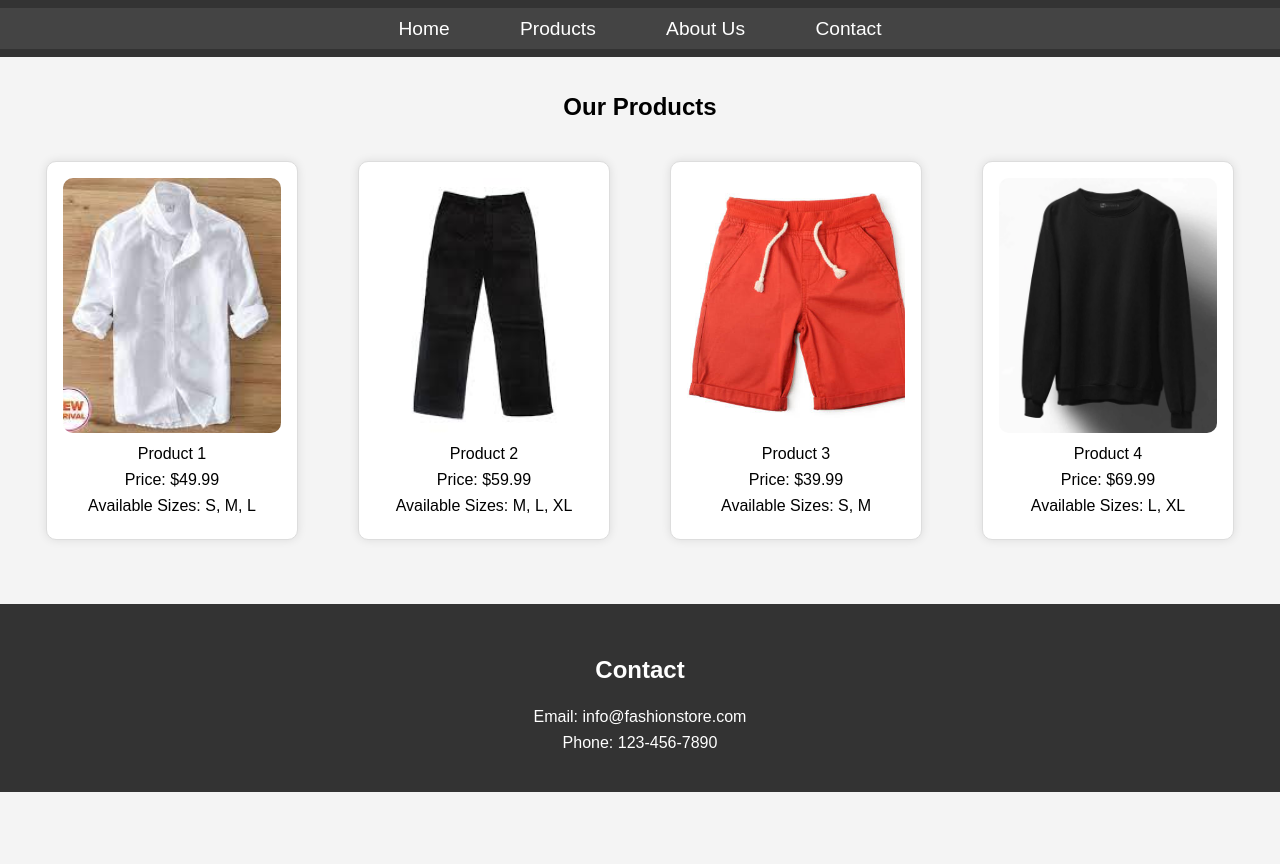
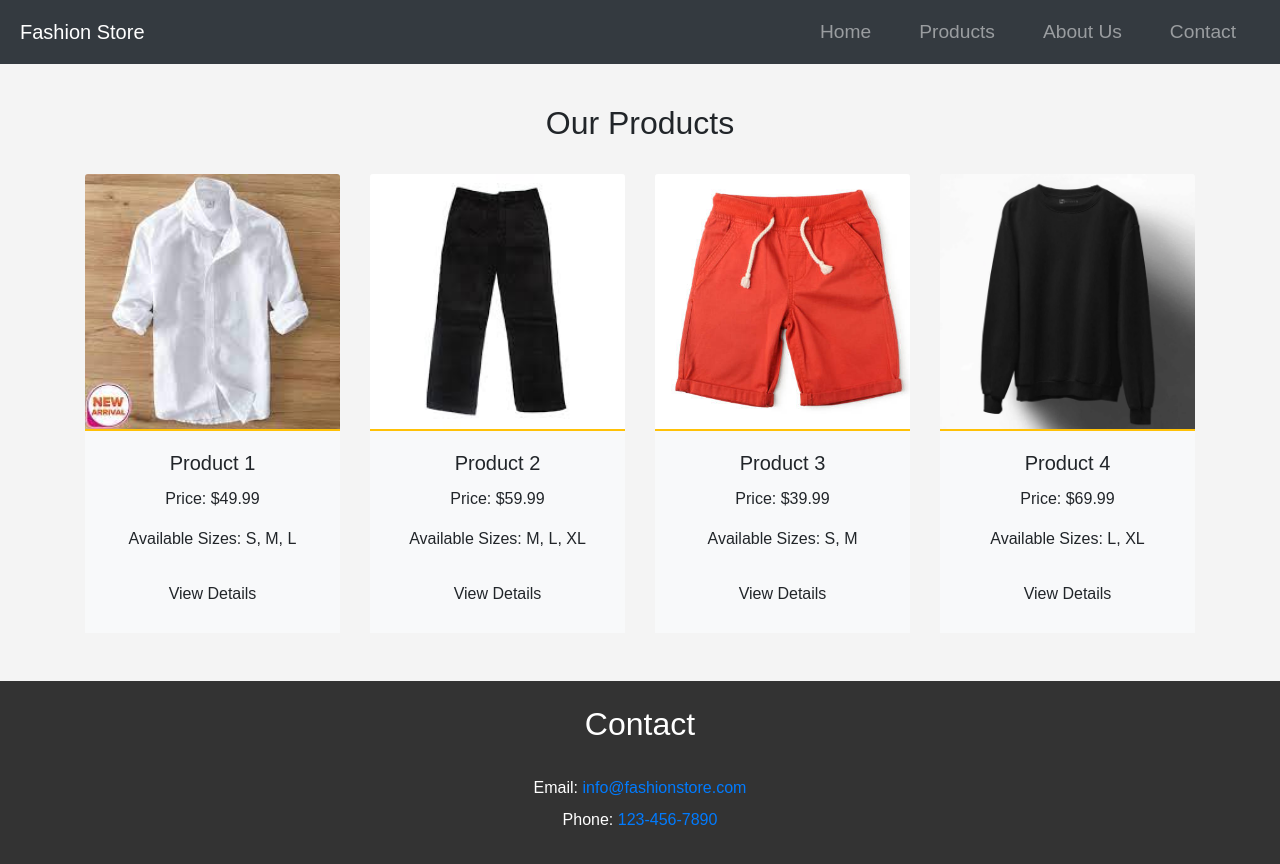
Before and after one commit to aayushkc/WebProgramming, a plain HTML site: page Week 2/index.html in a window 1280 px wide. Before the commit the page ends 800 px from the top, so only its background shows below. Drawn offline with nearby package versions, Linux system fonts and the light colour scheme.

Commit message:
Added bootstrap

```diff
--- a/Week 2/index.html
+++ b/Week 2/index.html
@@ -1,70 +1,108 @@
 <!DOCTYPE html>
 <html lang="en">
+
 <head>
     <meta charset="UTF-8">
     <meta name="viewport" content="width=device-width, initial-scale=1.0">
     <title>My Website</title>
+    <!-- Bootstrap CSS -->
+    <link href="https://maxcdn.bootstrapcdn.com/bootstrap/4.5.2/css/bootstrap.min.css" rel="stylesheet">
+    <!-- Custom CSS -->
     <link rel="stylesheet" href="style.css">
 </head>
+
 <body>
     <header>
-        <nav>
-            <ul class="navbar">
-                <li><a href="#home">Home</a></li>
-                <li><a href="#products">Products</a></li>
-                <li><a href="#about">About Us</a></li>
-                <li><a href="#contact">Contact</a></li>
-            </ul>
+        <nav class="navbar navbar-expand-lg navbar-dark">
+            <a class="navbar-brand" href="#">Fashion Store</a>
+            <button class="navbar-toggler" type="button" data-toggle="collapse" data-target="#navbarNav"
+                aria-controls="navbarNav" aria-expanded="false" aria-label="Toggle navigation">
+                <span class="navbar-toggler-icon"></span>
+            </button>
+            <div class="collapse navbar-collapse" id="navbarNav">
+                <ul class="navbar-nav ml-auto">
+                    <li class="nav-item">
+                        <a class="nav-link" href="#home">Home</a>
+                    </li>
+                    <li class="nav-item">
+                        <a class="nav-link" href="#products">Products</a>
+                    </li>
+                    <li class="nav-item">
+                        <a class="nav-link" href="#about">About Us</a>
+                    </li>
+                    <li class="nav-item">
+                        <a class="nav-link" href="contact.html">Contact</a>
+                    </li>
+                </ul>
+            </div>
         </nav>
-
     </header>
-    <main id="home">
+    <main id="home" class="container mt-4">
         <section id="products">
-            <h2>Our Products</h2>
-            <div class="product-gallery">
-                <div class="product-card">
-                    <a href="product1.html"><img  src="product1.jfif" alt="Product 1"></a>
-                    <div class="product-info">
-                        <p>Product 1</p>
-                        <p>Price: $49.99</p>
-                        <p>Available Sizes: S, M, L</p>
+            <h2 class="text-center">Our Products</h2>
+            <div class="row">
+                <div class="col-md-3 col-sm-6">
+                    <div class="card">
+                        <a href="product1.html"><img src="product1.jfif" class="card-img-top" alt="Product 1"></a>
+                        <div class="card-body text-center">
+                            <h5 class="card-title">Product 1</h5>
+                            <p class="card-text">Price: $49.99</p>
+                            <p class="card-text">Available Sizes: S, M, L</p>
+                            <a href="product1.html" class="btn btn-custom mt-2">View Details</a>
+                        </div>
                     </div>
                 </div>
-                <div class="product-card">
-                    <a href="product2.html"><img  src="product2.jfif" alt="Product 2"></a>
-                    <div class="product-info">
-                        <p>Product 2</p>
-                        <p>Price: $59.99</p>
-                        <p>Available Sizes: M, L, XL</p>
+                <div class="col-md-3 col-sm-6">
+                    <div class="card">
+                        <a href="product2.html"><img src="product2.jfif" class="card-img-top" alt="Product 2"></a>
+                        <div class="card-body text-center">
+                            <h5 class="card-title">Product 2</h5>
+                            <p class="card-text">Price: $59.99</p>
+                            <p class="card-text">Available Sizes: M, L, XL</p>
+                            <a href="product2.html" class="btn btn-custom mt-2">View Details</a>
+                        </div>
                     </div>
                 </div>
-                <div class="product-card">
-                    <a href="product3.html"><img  src="product3.jpg" alt="Product 3"></a>
-                    <div class="product-info">
-                        <p>Product 3</p>
-                        <p>Price: $39.99</p>
-                        <p>Available Sizes: S, M</p>
+                <div class="col-md-3 col-sm-6">
+                    <div class="card">
+                        <a href="product3.html"><img src="product3.jpg" class="card-img-top" alt="Product 3"></a>
+                        <div class="card-body text-center">
+                            <h5 class="card-title">Product 3</h5>
+                            <p class="card-text">Price: $39.99</p>
+                            <p class="card-text">Available Sizes: S, M</p>
+                            <a href="product3.html" class="btn btn-custom mt-2">View Details</a>
+                        </div>
                     </div>
                 </div>
-                <div class="product-card">
-                    <a href="product4.html"><img  src="product4.webp" alt="Product 4"></a>
-                    <div class="product-info">
-                        <p>Product 4</p>
-                        <p>Price: $69.99</p>
-                        <p>Available Sizes: L, XL</p>
+                <div class="col-md-3 col-sm-6">
+                    <div class="card">
+                        <a href="product4.html"><img src="product4.webp" class="card-img-top" alt="Product 4"></a>
+                        <div class="card-body text-center">
+                            <h5 class="card-title">Product 4</h5>
+                            <p class="card-text">Price: $69.99</p>
+                            <p class="card-text">Available Sizes: L, XL</p>
+                            <a href="product4.html" class="btn btn-custom mt-2">View Details</a>
+                        </div>
                     </div>
                 </div>
-
             </div>
         </section>
     </main>
 
-    <footer>
-        <section id="contact">
-            <h2>Contact</h2>
-            <p>Email: info@fashionstore.com</p>
-            <p>Phone: 123-456-7890</p>
-        </section>
+    <footer class="py-4">
+        <div class="container text-center">
+            <section id="contact">
+                <h2>Contact</h2>
+                <p>Email: <a href="mailto:info@fashionstore.com">info@fashionstore.com</a></p>
+                <p>Phone: <a href="tel:123-456-7890">123-456-7890</a></p>
+            </section>
+        </div>
     </footer>
+
+    <!-- Bootstrap JS and dependencies -->
+    <script src="https://code.jquery.com/jquery-3.5.1.slim.min.js"></script>
+    <script src="https://cdn.jsdelivr.net/npm/@popperjs/core@2.11.6/dist/umd/popper.min.js"></script>
+    <script src="https://maxcdn.bootstrapcdn.com/bootstrap/4.5.2/js/bootstrap.min.js"></script>
 </body>
+
 </html>
--- a/Week 2/style.css
+++ b/Week 2/style.css
@@ -6,34 +6,24 @@ body {
 }
 
 header {
-    background-color: #333;
     color: #fff;
     padding: 0.5em 0;
     text-align: center;
-}
-
-nav {
-    background-color: #444;
+    background-color: #343a40;
 }
 
 .navbar {
-    list-style: none;
-    padding: 0;
-    margin: 0;
-    display: flex;
-    justify-content: center;
+    padding: 0 20px;
 }
 
 .navbar li {
     margin: 0 1em;
 }
 
-.navbar a {
+.navbar .nav-link {
     color: #fff;
-    text-decoration: none;
     font-size: 1.2em;
     padding: 0.5em 1em;
-    display: block;
 }
 
 .navbar a:hover {
@@ -54,38 +44,26 @@ h2 {
     margin-bottom: 1em;
 }
 
-.product-gallery {
-    display: flex;
-    flex-wrap: wrap;
-    justify-content: space-around;
+.card {
+    border: none;
+    transition: transform 0.3s ease-in-out, box-shadow 0.3s ease-in-out;
 }
 
-.product-card {
-    background-color: #fff;
-    border: 1px solid #ddd;
-    border-radius: 10px;
-    margin: 1em;
-    padding: 1em;
-    width: calc(20% - 2em);
-    box-shadow: 0 0 10px rgba(0, 0, 0, 0.1);
-    text-align: center;
-    transition: transform 0.3s;
+.card:hover {
+    transform: scale(1.05);
+    box-shadow: 0 8px 16px rgba(0, 0, 0, 0.2);
 }
 
-.product-card a img{
-    width: 255px;
+.card-body {
+    background-color: #f8f9fa;
+    border-top: 2px solid #ffc107;
+}
+
+.card-img-top {
     height: 255px;
     object-fit: cover;
 }
-.product-card:hover {
-    transform: translateY(-10px);
-}
 
-.product-card img {
-    max-width: 100%;
-    height: auto;
-    border-radius: 10px;
-}
 
 .product-info {
     margin-top: 0.5em;
@@ -156,7 +134,7 @@ footer p {
 }
 
 @media screen and (max-width:600px) {
-    .navbar, .product-gallery, .product-detail{
+     .product-gallery, .product-detail{
         flex-direction: column;
     }
 
```
Also changed, not shown: Week 2/contact.html (added, +95 -0 lines), Week 2/product1.html (+71 -31 lines).
